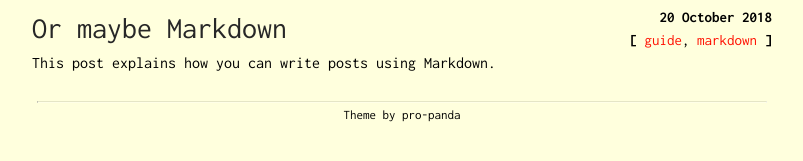
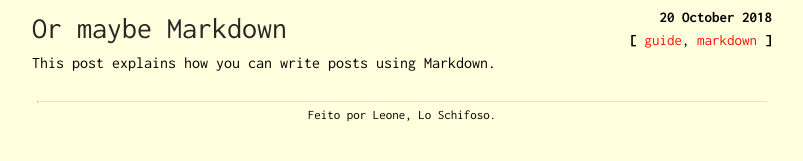
Before and after one commit to heart-leap/heart-leap.github.io, a Jekyll site: the page built from index.html, in a window 1280 px wide. Shown: the part 311-472 px from the top of the page, without its empty margins (238-1041 px from the left). Built offline with Jekyll 4.4.1, drawn with Linux system fonts in a browser that asks for light colours.

Commit message:
pequenas changes no _config.yml

```diff
--- a/_config.yml
+++ b/_config.yml
@@ -6,13 +6,13 @@ url: "https://pro-panda.github.io"
 baseurl: "/parchment"
 
 footer_only_homepage: true
-footer_url: "https://github.com/pro-panda"
-footer_text: "Theme by pro-panda"
+footer_url: "https://twitter.com/SchifosoLo"
+footer_text: "Feito por Leone, Lo Schifoso."
 
 profile-picture: assets/profile.png
 favicon_location: assets/favicon.ico
 
-permalink: /:year-:month-:day-:title/
+permalink: /:day-:month-:year-:title/
 sass:
     style: compressed
     sass_dir: css
```
